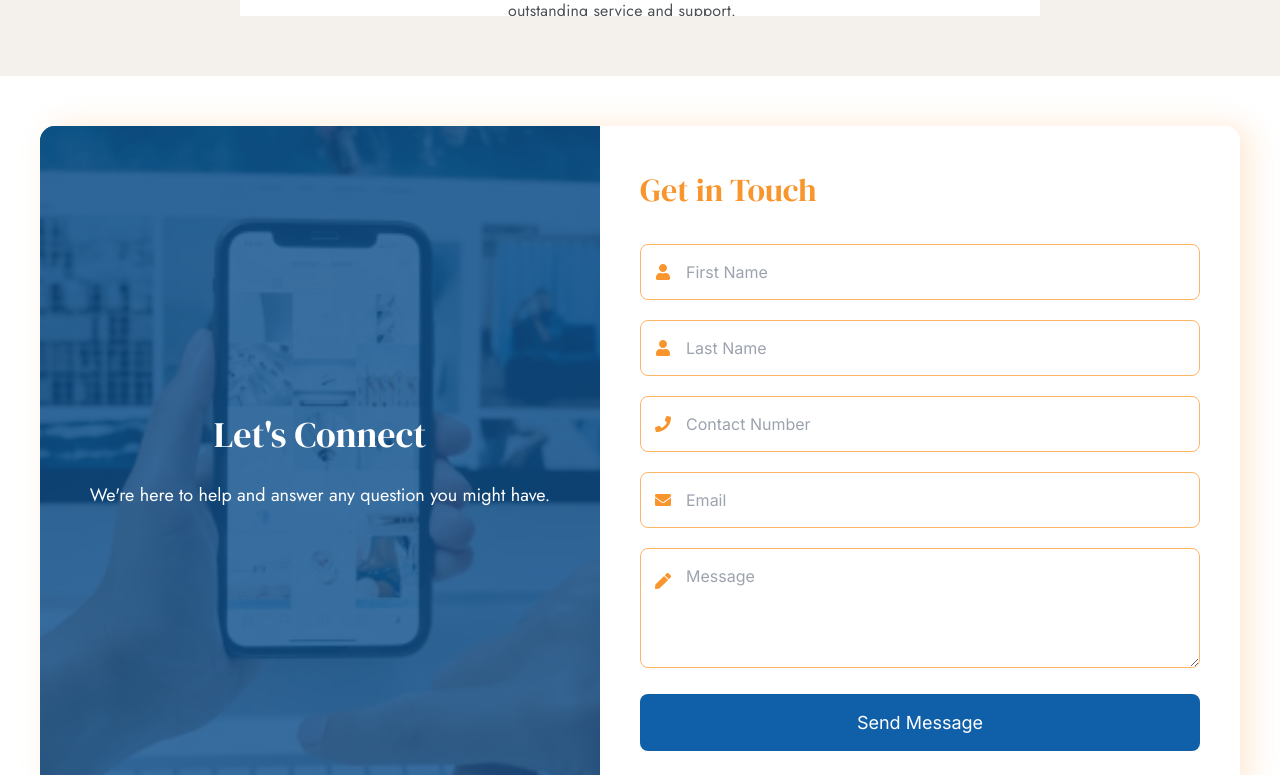
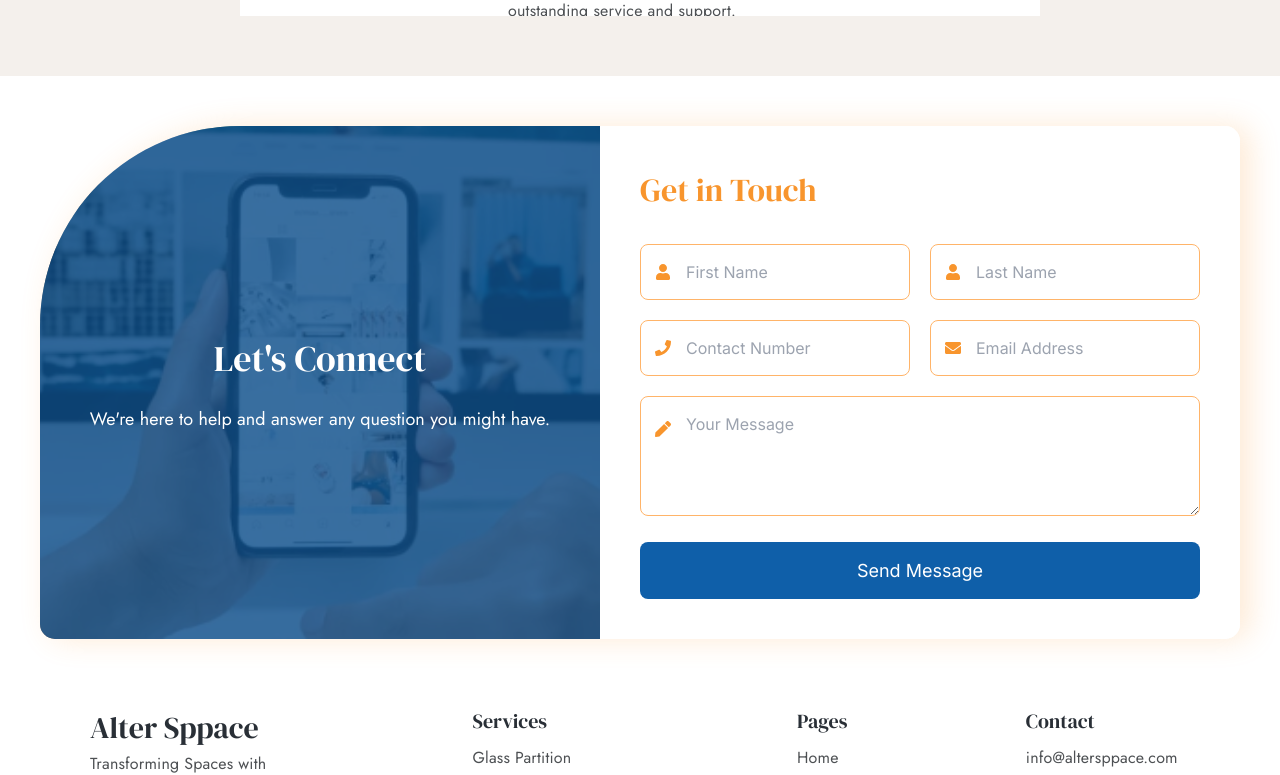
Before and after one commit to Arindam2002/Alter_Sppace, a Next.js app: page / in a window 1280 px wide. Shown: the part 3520-4295 px from the top of the page. Built offline with nearby package versions, Linux system fonts and the light colour scheme.

Commit message:
updated getintouch component

```diff
--- a/src/components/GetInTouch/GetInTouch.jsx
+++ b/src/components/GetInTouch/GetInTouch.jsx
@@ -34,7 +34,7 @@ const GetInTouch = () => {
         <div className="image-section">
           <Image
             src={getintouch}
-            alt="get in touch"
+            alt="Get in Touch"
             layout="fill"
             objectFit="cover"
             className="get-in-touch-img"
@@ -49,57 +49,61 @@ const GetInTouch = () => {
         <div className="form-section">
           <h2>Get in Touch</h2>
           <form onSubmit={handleSubmit}>
-            <div className="form-group">
+            <div className="form-row">
+              <div className="form-group half-width">
                 <FaUser className="input-icon" />
                 <input
                   type="text"
                   name="firstName"
-                placeholder="First Name"
                   value={formData.firstName}
                   onChange={handleChange}
+                  placeholder="First Name"
                   required
                 />
               </div>
-            <div className="form-group">
+              <div className="form-group half-width">
                 <FaUser className="input-icon" />
                 <input
                   type="text"
                   name="lastName"
-                placeholder="Last Name"
                   value={formData.lastName}
                   onChange={handleChange}
+                  placeholder="Last Name"
                   required
                 />
               </div>
-            <div className="form-group">
+            </div>
+            <div className="form-row">
+              <div className="form-group half-width">
                 <FaPhone className="input-icon" />
                 <input
-                type="text"
+                  type="tel"
                   name="contactNumber"
-                placeholder="Contact Number"
                   value={formData.contactNumber}
                   onChange={handleChange}
+                  placeholder="Contact Number"
                   required
                 />
               </div>
-            <div className="form-group">
+              <div className="form-group half-width">
                 <FaEnvelope className="input-icon" />
                 <input
                   type="email"
                   name="email"
-                placeholder="Email"
                   value={formData.email}
                   onChange={handleChange}
+                  placeholder="Email Address"
                   required
                 />
+              </div>
             </div>
             <div className="form-group">
               <FaPen className="input-icon textarea-icon" />
               <textarea
                 name="message"
-                placeholder="Message"
                 value={formData.message}
                 onChange={handleChange}
+                placeholder="Your Message"
                 required
               ></textarea>
             </div>
--- a/src/components/GetInTouch/GetInTouch.scss
+++ b/src/components/GetInTouch/GetInTouch.scss
@@ -11,6 +11,7 @@
     box-shadow: 10px 0px 30px rgba(248, 149, 45, 0.2);
     border-radius: 15px;
     overflow: hidden;
+    border-top-left-radius: 200px;
 
     .image-section {
       flex: 1;
@@ -66,8 +67,18 @@
         flex-direction: column;
         gap: 20px;
 
+        .form-row {
+          display: flex;
+          gap: 20px;
+        }
+
         .form-group {
           position: relative;
+          flex: 1;
+
+          &.half-width {
+            width: 50%;
+          }
 
           .input-icon {
             position: absolute;
@@ -124,10 +135,26 @@
   @media (max-width: 768px) {
     .get-in-touch-container {
       flex-direction: column;
+      border-top-left-radius: 15px;
 
       .image-section {
         min-height: 300px;
       }
+
+      .form-section {
+        form {
+          .form-row {
+            flex-direction: column;
+            gap: 20px;
+          }
+
+          .form-group {
+            &.half-width {
+              width: 100%;
+            }
+          }
+        }
+      }
     }
   }
 }
```
Lines whose indentation alone changed are shown as unchanged.
